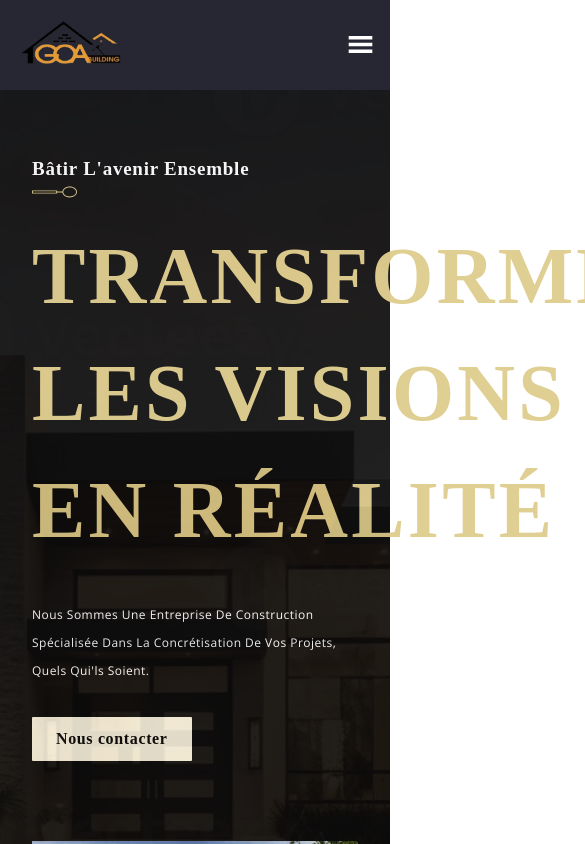
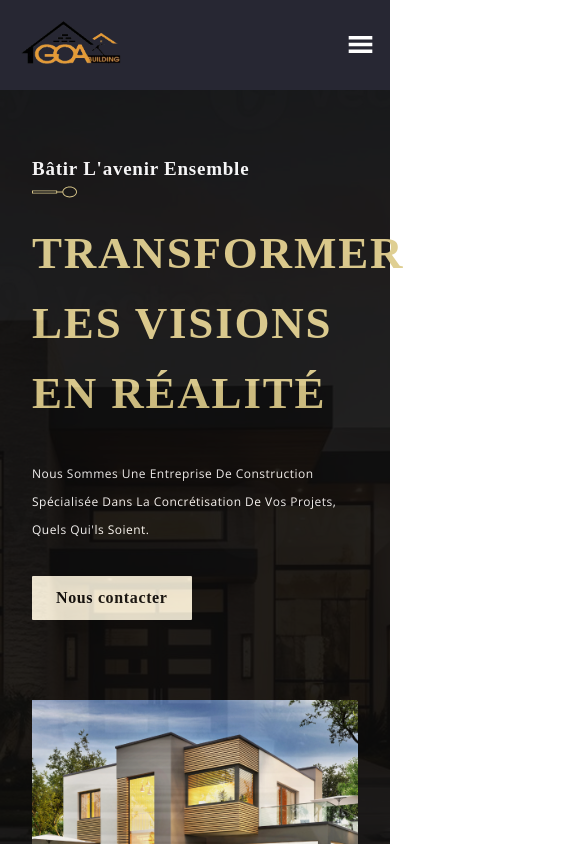
Before and after one commit to dieum512/goa, a React (Create React App) app: page / in a window 390 px wide. Shown: the top 844 px of the page, 585 px wide, since content can reach past the window. Built offline with nearby package versions, Linux system fonts and the light colour scheme; a web font is replaced by a local one.

Commit message:
Style the header's mobile version

```diff
--- a/src/components/header/Header.css
+++ b/src/components/header/Header.css
@@ -23,3 +23,33 @@
   width: 80%;
   z-index: 999;
 }
+
+@media screen and (min-width: 2000px) {
+  .app__header-h1 {
+      font-size: 180px;
+      line-height: 210px;
+  }
+}
+
+@media screen and (max-width: 1150px) {
+  .app__header-h1 {
+      font-size: 90px;
+  }
+}
+
+@media screen and (max-width: 650px) {
+  .app_header_2 {
+    position: bottom right;
+  }
+  .app__header-h1 {
+      font-size: 70px;
+      line-height: 87px;
+  }
+}
+
+@media screen and (max-width: 450px) {
+  .app__header-h1 {
+      font-size: 45px;
+      line-height: 70px;
+  }
+}
```
